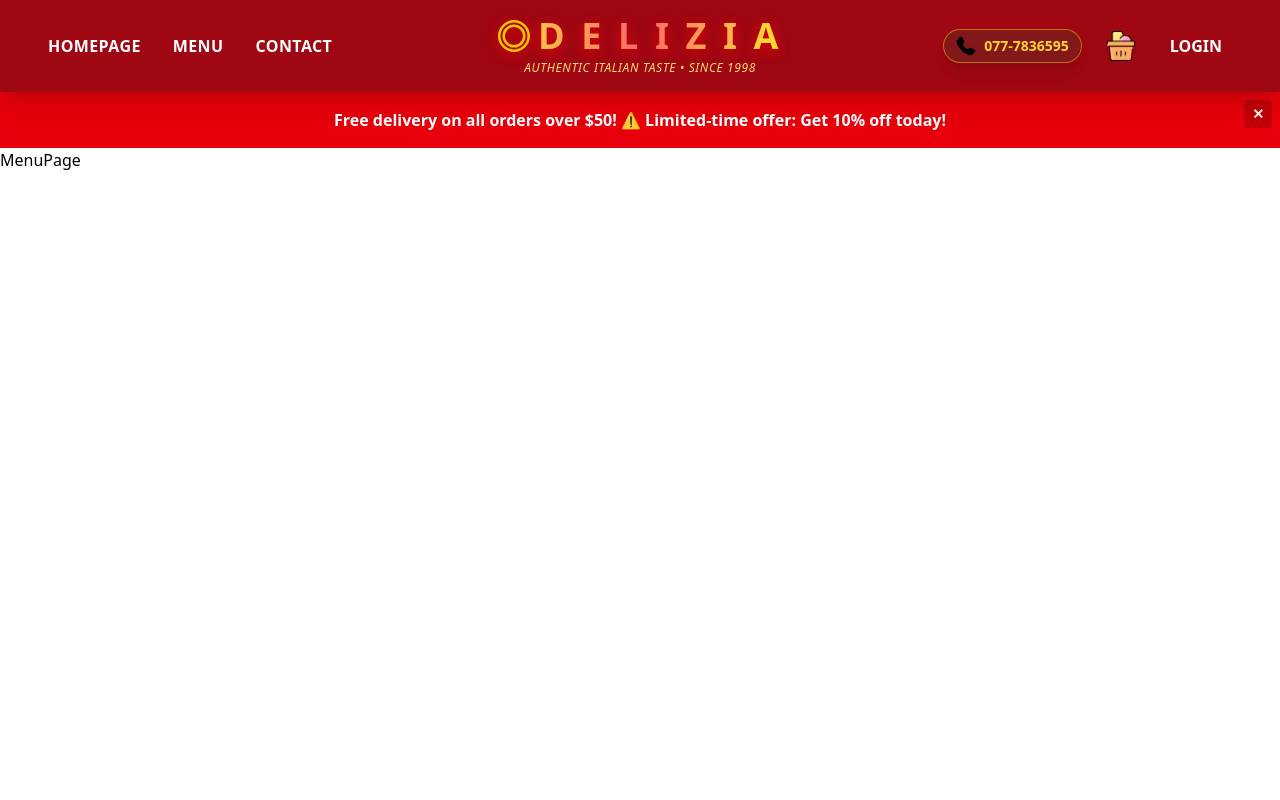
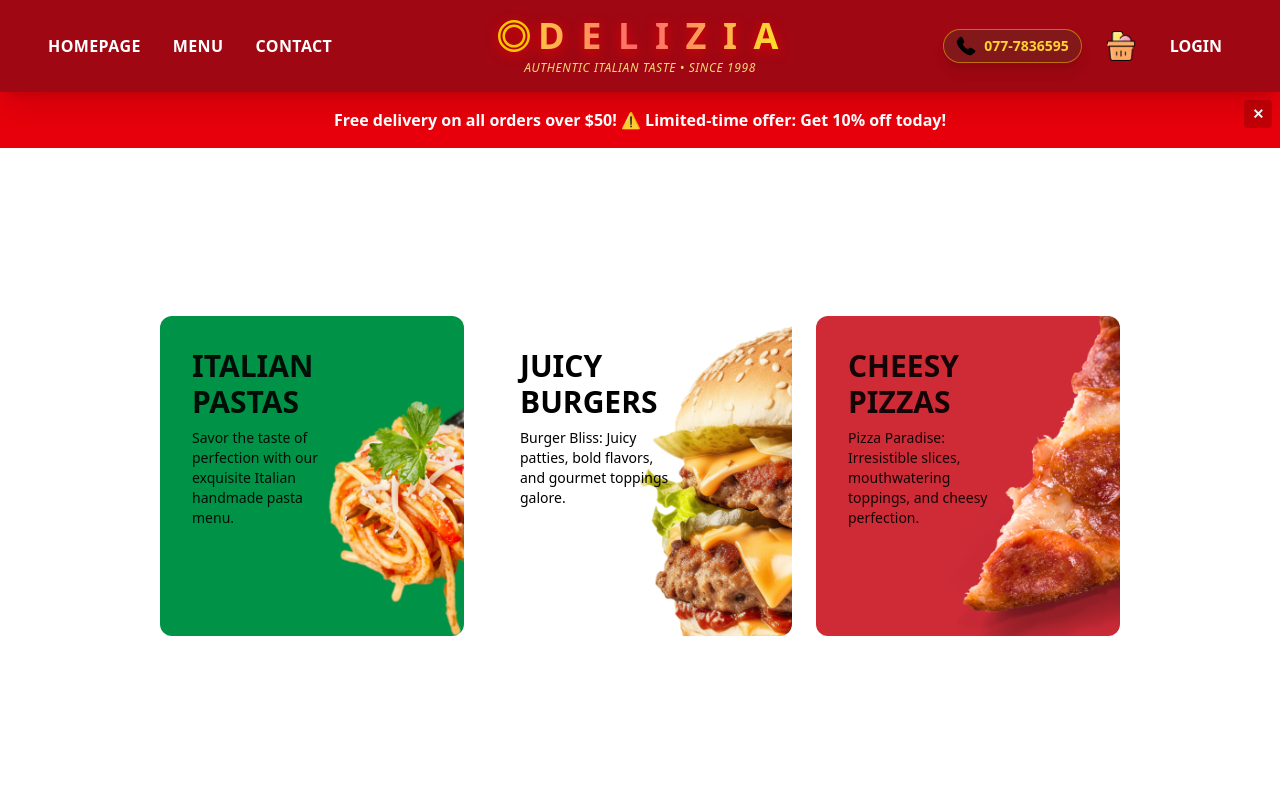
Before and after one commit to hiruranasinghe/restaurant-website-nextjs, a Next.js app: page /menu in a window 1280 px wide. Shown: the top 800 px of the page. Built offline with nearby package versions, Linux system fonts and the light colour scheme.

Commit message:
Add Menu

```diff
--- a/app/data.ts
+++ b/app/data.ts
@@ -1,94 +1,393 @@
-export interface FeaturedItem {
+type Product = {
   id: number;
-  name: string;
-  description: string;
-  image: string;
-  price: string;
-}
+  title: string;
+  desc?: string;
+  img?: string;
+  price: number;
+  options?: { title: string; additionalPrice: number }[];
+};
 
-export const featuredItems: FeaturedItem[] = [
+type Products = Product[];
+
+export const featuredProducts: Products = [
   {
     id: 1,
-    name: "Margherita Pizza",
-    description: "Classic Neapolitan perfection: San Marzano tomatoes, fresh mozzarella & basil.",
-    image: "/temporary/p1.png",
-    price: "€12.99",
+    title: "Sicilian",
+    desc: "Ignite your taste buds with a fiery combination of spicy pepperoni, jalapeños, crushed red pepper flakes, and melted mozzarella cheese, delivering a kick with every bite.",
+    img: "/temporary/p1.png",
+    price: 24.9,
+    options: [
+      {
+        title: "Small",
+        additionalPrice: 0,
+      },
+      {
+        title: "Medium",
+        additionalPrice: 4,
+      },
+      {
+        title: "Large",
+        additionalPrice: 6,
+      },
+    ],
   },
   {
     id: 2,
-    name: "Spaghetti Carbonara",
-    description: "Authentic Roman dish with cured guanciale, egg yolk, Pecorino cheese & black pepper.",
-    image: "/temporary/p2.png",
-    price: "€14.50",
+    title: "Bacon Deluxe",
+    desc: "Indulge in smoky goodness with a flame-grilled beef patty, topped with crispy bacon, melted cheddar cheese, caramelized onions, and a smattering of tangy BBQ sauce.",
+    img: "/temporary/p2.png",
+    price: 29.9,
+    options: [
+      {
+        title: "Small",
+        additionalPrice: 0,
+      },
+      {
+        title: "Medium",
+        additionalPrice: 4,
+      },
+      {
+        title: "Large",
+        additionalPrice: 6,
+      },
+    ],
   },
   {
     id: 3,
-    name: "Spicy Diavola Pizza",
-    description: "Loaded with hot Calabrian chili, spicy salami, mozzarella & fiery tomato sauce.",
-    image: "/temporary/p3.png",
-    price: "€15.99",
+    title: "Bella Napoli",
+    desc: "A classic Italian delight featuring a thin, crispy crust, tangy tomato sauce, fresh mozzarella, and a medley of aromatic herbs topped with lettuce, tomatoes, and a dollop of tangy mayo.",
+    img: "/temporary/p3.png",
+    price: 24.9,
+    options: [
+      {
+        title: "Small",
+        additionalPrice: 0,
+      },
+      {
+        title: "Medium",
+        additionalPrice: 4,
+      },
+      {
+        title: "Large",
+        additionalPrice: 6,
+      },
+    ],
   },
   {
     id: 4,
-    name: "Fettuccine Alfredo",
-    description: "Creamy pasta with parmesan, butter & a hint of nutmeg.",
-    image: "/temporary/p4.png",
-    price: "€13.50",
+    title: "Spicy Arrabbiata",
+    desc: "Ignite your taste buds with this fiery pasta creation, combining penne in a spicy tomato sauce infused with garlic, red chili flakes, and fresh basil for the ultimate comfort food experience.",
+    img: "/temporary/p4.png",
+    price: 26.9,
+    options: [
+      {
+        title: "Small",
+        additionalPrice: 0,
+      },
+      {
+        title: "Medium",
+        additionalPrice: 4,
+      },
+      {
+        title: "Large",
+        additionalPrice: 6,
+      },
+    ],
   },
   {
     id: 5,
-    name: "Classic Burger",
-    description: "Juicy beef patty with fresh lettuce, tomato & cheddar cheese.",
-    image: "/temporary/p5.png",
-    price: "€11.99",
+    title: "Jalapeño Fiesta",
+    desc: "Ignite your taste buds with a fiery kick! This burger features a succulent beef patty, fiery jalapeños, pepper jack cheese, and a zesty chipotle mayo sauce , and all the classic fixings on a toasted bun.",
+    img: "/temporary/p5.png",
+    price: 29.9,
+    options: [
+      {
+        title: "Small",
+        additionalPrice: 0,
+      },
+      {
+        title: "Medium",
+        additionalPrice: 4,
+      },
+      {
+        title: "Large",
+        additionalPrice: 6,
+      },
+    ],
   },
   {
     id: 6,
-    name: "Pepperoni Pizza",
-    description: "Crispy thin crust with zesty tomato sauce and loaded with pepperoni.",
-    image: "/temporary/p6.png",
-    price: "€14.99",
+    title: "Margherita Magic",
+    desc: "A timeless favorite with a twist, showcasing a thin crust topped with sweet tomatoes, fresh basil, creamy mozzarella, and a drizzle of extra virgin olive oil, fresh arugula, and a drizzle of balsamic glaze.",
+    img: "/temporary/p6.png",
+    price: 24.9,
+    options: [
+      {
+        title: "Small",
+        additionalPrice: 0,
+      },
+      {
+        title: "Medium",
+        additionalPrice: 4,
+      },
+      {
+        title: "Large",
+        additionalPrice: 6,
+      },
+    ],
   },
   {
     id: 7,
-    name: "Penne Arrabbiata",
-    description: "Spicy tomato sauce with garlic and chili flakes over penne pasta.",
-    image: "/temporary/p7.png",
-    price: "€12.50",
+    title: "Garlic Parmesan Linguine",
+    desc: "A garlic lover's delight, featuring linguine smothered in a creamy Parmesan sauce, infused with garlic and garnished with chopped parsley, bell peppers, and cherry tomatoes.",
+    img: "/temporary/p7.png",
+    price: 28.9,
+    options: [
+      {
+        title: "Small",
+        additionalPrice: 0,
+      },
+      {
+        title: "Medium",
+        additionalPrice: 4,
+      },
+      {
+        title: "Large",
+        additionalPrice: 6,
+      },
+    ],
   },
   {
     id: 8,
-    name: "Hawaiian Pizza",
-    description: "Sweet pineapple and savory ham over melted mozzarella and tomato sauce.",
-    image: "/temporary/p8.png",
-    price: "€15.50",
+    title: "Mediterranean Delight",
+    desc: "Embark on a culinary journey with this Mediterranean-inspired creation, featuring zesty feta cheese, Kalamata olives, sun-dried tomatoes, and a sprinkle of oregano.",
+    img: "/temporary/p8.png",
+    price: 32.9,
+    options: [
+      {
+        title: "Small",
+        additionalPrice: 0,
+      },
+      {
+        title: "Medium",
+        additionalPrice: 4,
+      },
+      {
+        title: "Large",
+        additionalPrice: 6,
+      },
+    ],
   },
   {
     id: 9,
-    name: "Cheeseburger Deluxe",
-    description: "Beef patty with double cheddar, caramelized onions & pickles.",
-    image: "/temporary/p9.png",
-    price: "€12.99",
+    title: "Hawaiian Teriyaki",
+    desc: "Experience a taste of the tropics with a juicy beef patty glazed in tangy teriyaki sauce, topped with grilled pineapple, crispy bacon, and fresh lettuce, and all the classic fixings on a toasted bun.",
+    img: "/temporary/p9.png",
+    price: 29.9,
+    options: [
+      {
+        title: "Small",
+        additionalPrice: 0,
+      },
+      {
+        title: "Medium",
+        additionalPrice: 4,
+      },
+      {
+        title: "Large",
+        additionalPrice: 6,
+      },
+    ],
+  },
+];
+
+
+
+
+export const pizzas: Products = [
+  {
+    id: 1,
+    title: "Sicilian",
+    desc: "Ignite your taste buds with a fiery combination of spicy pepperoni, jalapeños, crushed red pepper flakes, and melted mozzarella cheese, delivering a kick with every bite.",
+    img: "/temporary/p1.png",
+    price: 24.9,
+    options: [
+      {
+        title: "Small",
+        additionalPrice: 0,
+      },
+      {
+        title: "Medium",
+        additionalPrice: 4,
+      },
+      {
+        title: "Large",
+        additionalPrice: 6,
+      },
+    ],
   },
   {
-    id: 10,
-    name: "Veggie Pizza",
-    description: "Loaded with bell peppers, onions, mushrooms, olives & mozzarella.",
-    image: "/temporary/p10.png",
-    price: "€13.99",
+    id: 2,
+    title: "Mediterranean Delight",
+    desc: "Embark on a culinary journey with this Mediterranean-inspired creation, featuring zesty feta cheese, Kalamata olives, sun-dried tomatoes, and a sprinkle of oregano.",
+    img: "/temporary/p8.png",
+    price: 32.9,
+    options: [
+      {
+        title: "Small",
+        additionalPrice: 0,
+      },
+      {
+        title: "Medium",
+        additionalPrice: 4,
+      },
+      {
+        title: "Large",
+        additionalPrice: 6,
+      },
+    ],
   },
   {
-    id: 11,
-    name: "Spaghetti Bolognese",
-    description: "Classic Italian meat sauce over al dente spaghetti.",
-    image: "/temporary/p11.png",
-    price: "€14.50",
+    id: 3,
+    title: "Bella Napoli",
+    desc: "A classic Italian delight featuring a thin, crispy crust, tangy tomato sauce, fresh mozzarella, and a medley of aromatic herbs topped with lettuce, tomatoes, and a dollop of tangy mayo.",
+    img: "/temporary/p3.png",
+    price: 26.9,
+    options: [
+      {
+        title: "Small",
+        additionalPrice: 0,
+      },
+      {
+        title: "Medium",
+        additionalPrice: 4,
+      },
+      {
+        title: "Large",
+        additionalPrice: 6,
+      },
+    ],
   },
   {
-    id: 12,
-    name: "Four Cheese Pizza",
-    description: "Mozzarella, parmesan, gorgonzola & ricotta over tomato base.",
-    image: "/temporary/p12.png",
-    price: "€16.50",
+    id: 4,
+    title: "Pesto Primavera",
+    desc: "A classic Italian delight featuring a thin, crispy crust, tangy tomato sauce, fresh mozzarella, and a medley of aromatic herbs topped with lettuce, tomatoes, and a dollop of tangy mayo.",
+    img: "/temporary/p10.png",
+    price: 28.9,
+    options: [
+      {
+        title: "Small",
+        additionalPrice: 0,
+      },
+      {
+        title: "Medium",
+        additionalPrice: 4,
+      },
+      {
+        title: "Large",
+        additionalPrice: 6,
+      },
+    ],
+  },
+  {
+    id: 5,
+    title: "Veggie Supreme",
+    desc: "A classic Italian delight featuring a thin, crispy crust, tangy tomato sauce, fresh mozzarella, and a medley of aromatic herbs topped with lettuce, tomatoes, and a dollop of tangy mayo.",
+    img: "/temporary/p11.png",
+    price: 24.9,
+    options: [
+      {
+        title: "Small",
+        additionalPrice: 0,
+      },
+      {
+        title: "Medium",
+        additionalPrice: 4,
+      },
+      {
+        title: "Large",
+        additionalPrice: 6,
+      },
+    ],
+  },
+  {
+    id: 6,
+    title: "Four Cheese Fantasy",
+    desc: "Experience pure cheesy bliss with a melty blend of mozzarella, cheddar, provolone, and Parmesan cheeses, creating a rich and indulgent pizza experience.",
+    img: "/temporary/p12.png",
+    price: 22.9,
+    options: [
+      {
+        title: "Small",
+        additionalPrice: 0,
+      },
+      {
+        title: "Medium",
+        additionalPrice: 4,
+      },
+      {
+        title: "Large",
+        additionalPrice: 6,
+      },
+    ],
   },
 ];
+
+export const singleProduct: Product = {
+  id: 1,
+  title: "Sicilian",
+  desc: "Ignite your taste buds with a fiery combination of spicy pepperoni, jalapeños, crushed red pepper flakes, and melted mozzarella cheese, delivering a kick with every bite.",
+  img: "/temporary/p1.png",
+  price: 24.9,
+  options: [
+    {
+      title: "Small",
+      additionalPrice: 0,
+    },
+    {
+      title: "Medium",
+      additionalPrice: 4,
+    },
+    {
+      title: "Large",
+      additionalPrice: 6,
+    },
+  ],
+};
+
+
+type Menu = {
+  id: number;
+  slug: string;
+  title: string;
+  desc?: string;
+  img?: string;
+  color: string;
+}[];
+
+export const menu: Menu = [
+  {
+    id: 1,
+    slug: "pastas",
+    title: "Italian Pastas",
+    desc: "Savor the taste of perfection with our exquisite Italian handmade pasta menu.",
+    img: "/temporary/m1.png",
+    color: "white",
+  },
+  {
+    id: 2,
+    slug: "burgers",
+    title: "Juicy Burgers",
+    desc: "Burger Bliss: Juicy patties, bold flavors, and gourmet toppings galore.",
+    img: "/temporary/m2.png",
+    color: "black",
+  },
+  {
+    id: 3,
+    slug: "pizzas",
+    title: "Cheesy Pizzas",
+    desc: "Pizza Paradise: Irresistible slices, mouthwatering toppings, and cheesy perfection.",
+    img: "/temporary/m3.png",
+    color: "white",
+  },
+];
--- a/app/menu/page.tsx
+++ b/app/menu/page.tsx
@@ -1,7 +1,36 @@
-import React from 'react'
+import React from "react";
+import Link from "next/link";
+import { menu } from "../data";
 
-export default function MenuPage() {
+const MenuPage: React.FC = () => {
   return (
-    <div className=''>MenuPage</div>
-  )
-}
+    <div className="p-4 lg:px-20 xl:px-40 h-[calc(100vh-6rem)] md:h-[calc(100vh-9rem)] flex flex-col md:flex-row items-center gap-6">
+      {menu.map((category) => {
+
+        const textColor = category.color === "black" ? "text-black" : "text-black/90";
+        const bgColor = category.color === "black" ? "bg-black" : "bg-white";
+
+        return (
+          <Link
+            href={`/menu/${category.slug}`}
+            key={category.id}
+            className="w-full md:w-1/3 h-64 md:h-80 bg-cover bg-center rounded-xl p-8 relative group"
+            style={{ backgroundImage: `url(${category.img})` }}
+          >
+            <div className={`absolute ${textColor} w-full md:w-1/2`}>
+              <h1 className="uppercase font-bold text-3xl">{category.title}</h1>
+              <p className="text-sm my-2">{category.desc}</p>
+              <button
+                className={`${bgColor} ${textColor} hidden 2xl:block py-2 px-4 rounded-md font-bold shadow-md`}
+              >
+                Explore
+              </button>
+            </div>
+          </Link>
+        );
+      })}
+    </div>
+  );
+};
+
+export default MenuPage;
```
Also changed, not shown: app/components/Navbar.tsx (+13 -14 lines).
